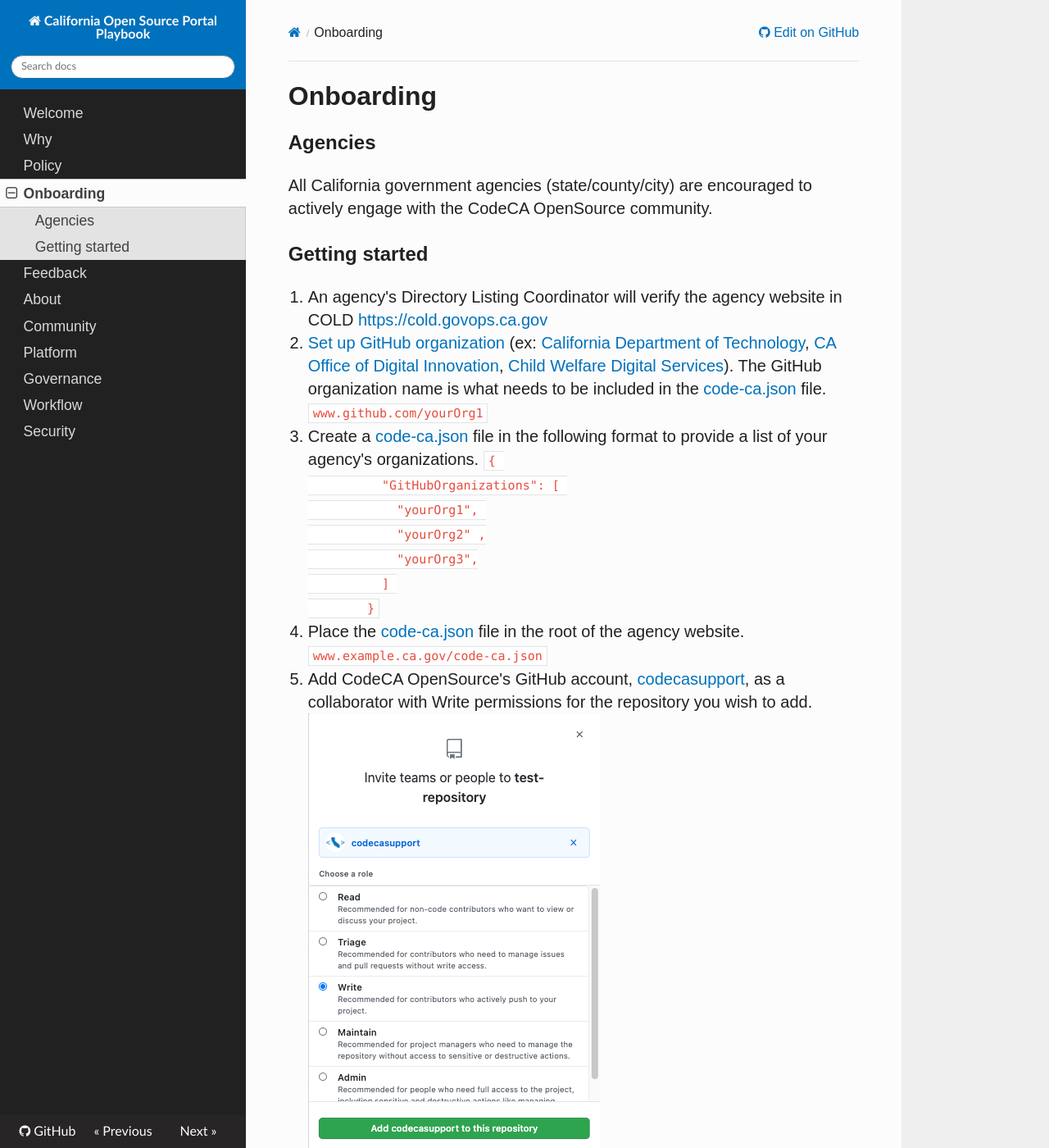
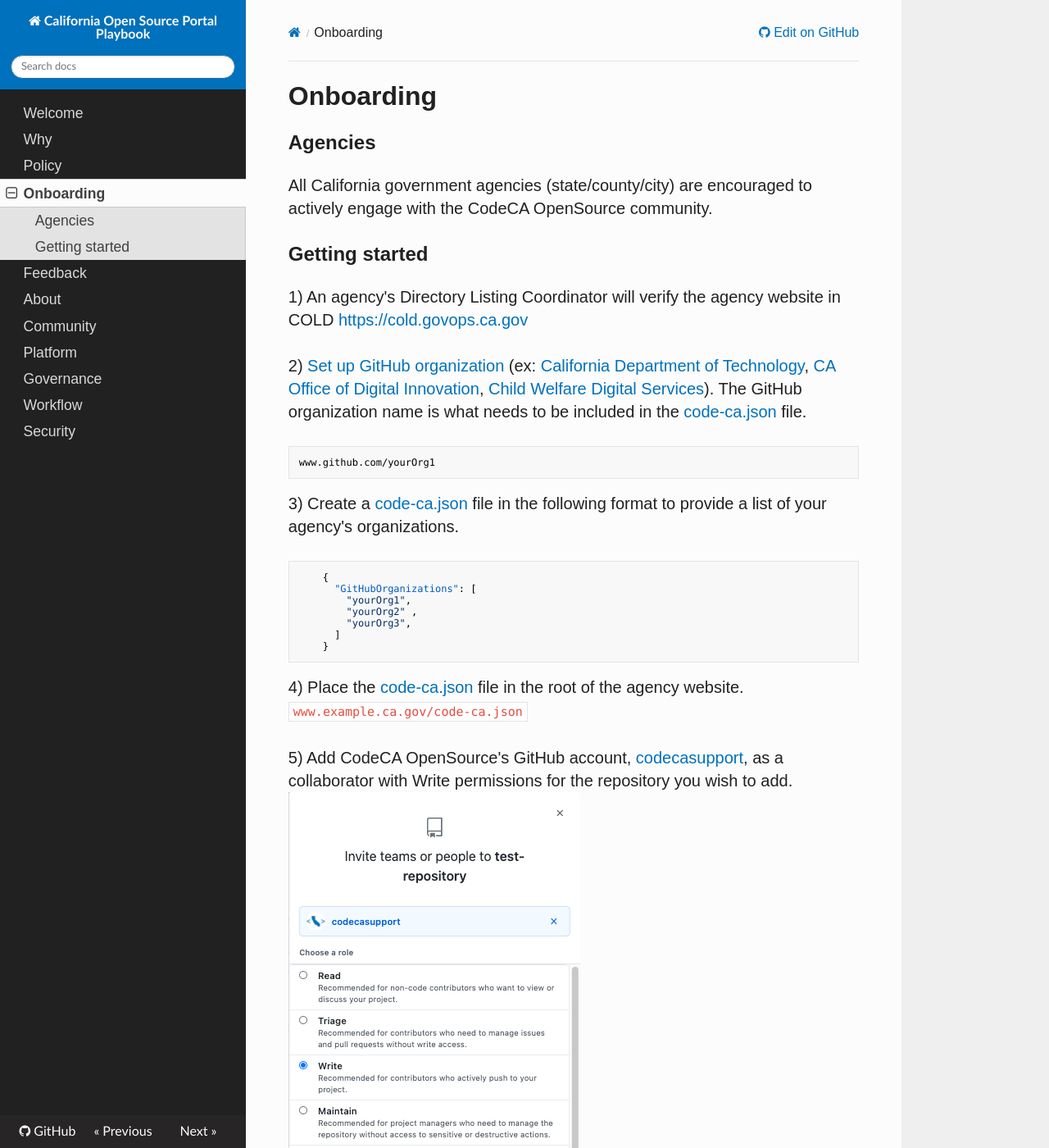
Before and after one commit to codecasupport/playbook, an MkDocs documentation site: the page built from docs/onboarding.md, in a window 1280 px wide and 1400 px high. Shown: the whole window at 82% size. Built offline with MkDocs 1.6.1, drawn with Linux system fonts in a browser that asks for light colours; nearby versions of some CDN libraries; old or Windows-style settings are respelled for this version of MkDocs; some of the changed text lies outside the part shown.

Commit message:
fixing numbered list

````diff
--- a/docs/onboarding.md
+++ b/docs/onboarding.md
@@ -3,28 +3,28 @@
 All California government agencies (state/county/city) are encouraged to actively engage with the CodeCA OpenSource community.
 
 ## Getting started
-1. An agency's Directory Listing Coordinator will verify the agency website in COLD [https://cold.govops.ca.gov](https://cold.govops.ca.gov)
+1) An agency's Directory Listing Coordinator will verify the agency website in COLD [https://cold.govops.ca.gov](https://cold.govops.ca.gov)
 
-2. [Set up GitHub organization](https://docs.github.com/en/github/setting-up-and-managing-organizations-and-teams/about-organizations) (ex: [California Department of Technology](https://github.com/CDTgithub), [CA Office of Digital Innovation](https://github.com/Office-of-Digital-Innovation/), [Child Welfare Digital Services](https://github.com/ca-cwds)). The GitHub organization name is what needs to be included in the [code-ca.json](https://codecaopensource-playbook.readthedocs.io/en/latest/workflow/#codejson) file.
-    ```
-    www.github.com/yourOrg1
-    ```
+2) [Set up GitHub organization](https://docs.github.com/en/github/setting-up-and-managing-organizations-and-teams/about-organizations) (ex: [California Department of Technology](https://github.com/CDTgithub), [CA Office of Digital Innovation](https://github.com/Office-of-Digital-Innovation/), [Child Welfare Digital Services](https://github.com/ca-cwds)). The GitHub organization name is what needs to be included in the [code-ca.json](https://codecaopensource-playbook.readthedocs.io/en/latest/workflow/#codejson) file.
+```
+www.github.com/yourOrg1
+```
 
-3. Create a [code-ca.json](https://codecaopensource-playbook.readthedocs.io/en/latest/workflow/#codejson) file in the following format to provide a list of your agency's organizations.
-    ```
-        {
-          "GitHubOrganizations": [
-            "yourOrg1",
-            "yourOrg2" ,
-            "yourOrg3",
-          ]
-        }
-    ```
+3) Create a [code-ca.json](https://codecaopensource-playbook.readthedocs.io/en/latest/workflow/#codejson) file in the following format to provide a list of your agency's organizations.
+```
+    {
+      "GitHubOrganizations": [
+        "yourOrg1",
+        "yourOrg2" ,
+        "yourOrg3",
+      ]
+    }
+```
 
-4. Place the [code-ca.json](https://codecaopensource-playbook.readthedocs.io/en/latest/workflow/#codejson) file in the root of the agency website.
+4) Place the [code-ca.json](https://codecaopensource-playbook.readthedocs.io/en/latest/workflow/#codejson) file in the root of the agency website.
     ```www.example.ca.gov/code-ca.json```
 
-5. Add CodeCA OpenSource's GitHub account, [codecasupport](https://github.com/codecasupport), as a collaborator with Write permissions for the repository you wish to add.
+5) Add CodeCA OpenSource's GitHub account, [codecasupport](https://github.com/codecasupport), as a collaborator with Write permissions for the repository you wish to add.
 ![Give write access](img/collaborator.png)
 
-6. You will see your agency and organizations listed on the [CodeCA OpenSource Explore page](https://as-cdt-pub-codeca-ww-p-001-uat.azurewebsites.net/Explore) in 1-2 business days.
+6) You will see your agency and organizations listed on the [CodeCA OpenSource Explore page](https://as-cdt-pub-codeca-ww-p-001-uat.azurewebsites.net/Explore) in 1-2 business days.
````
